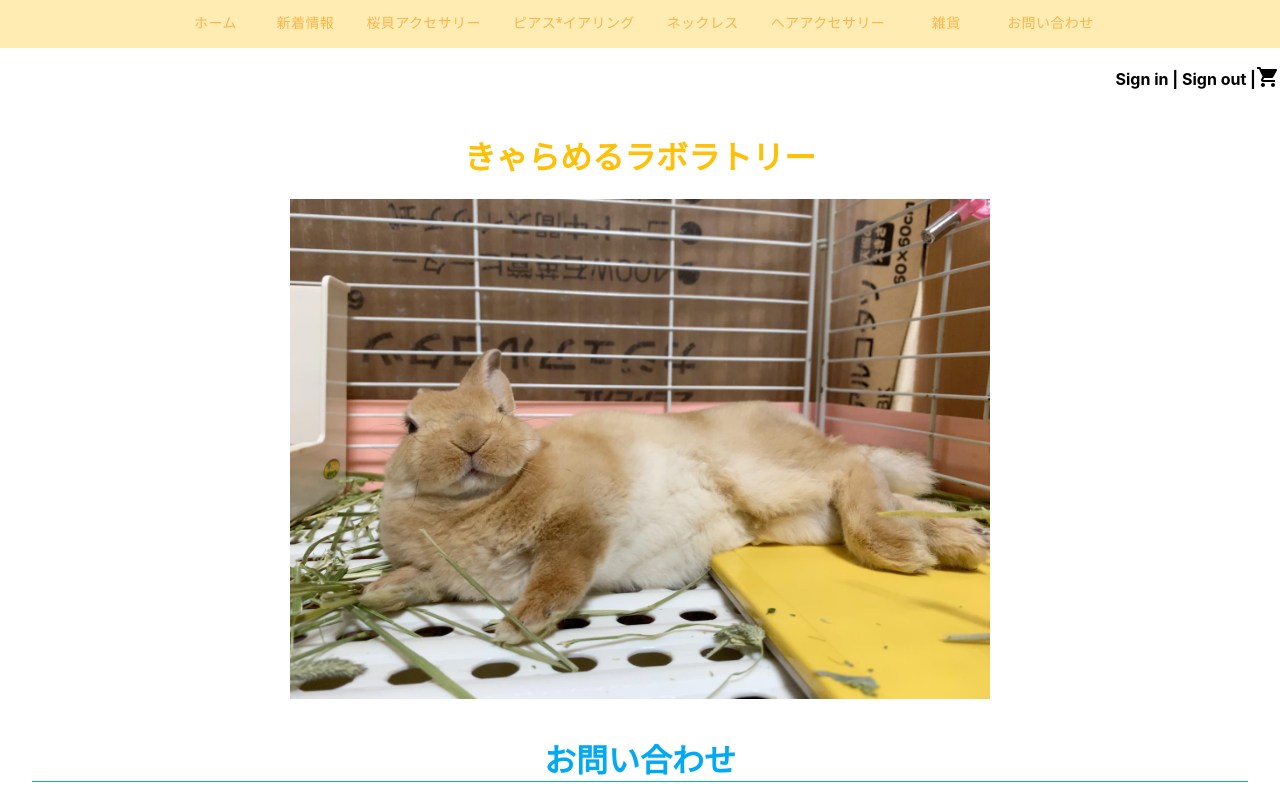
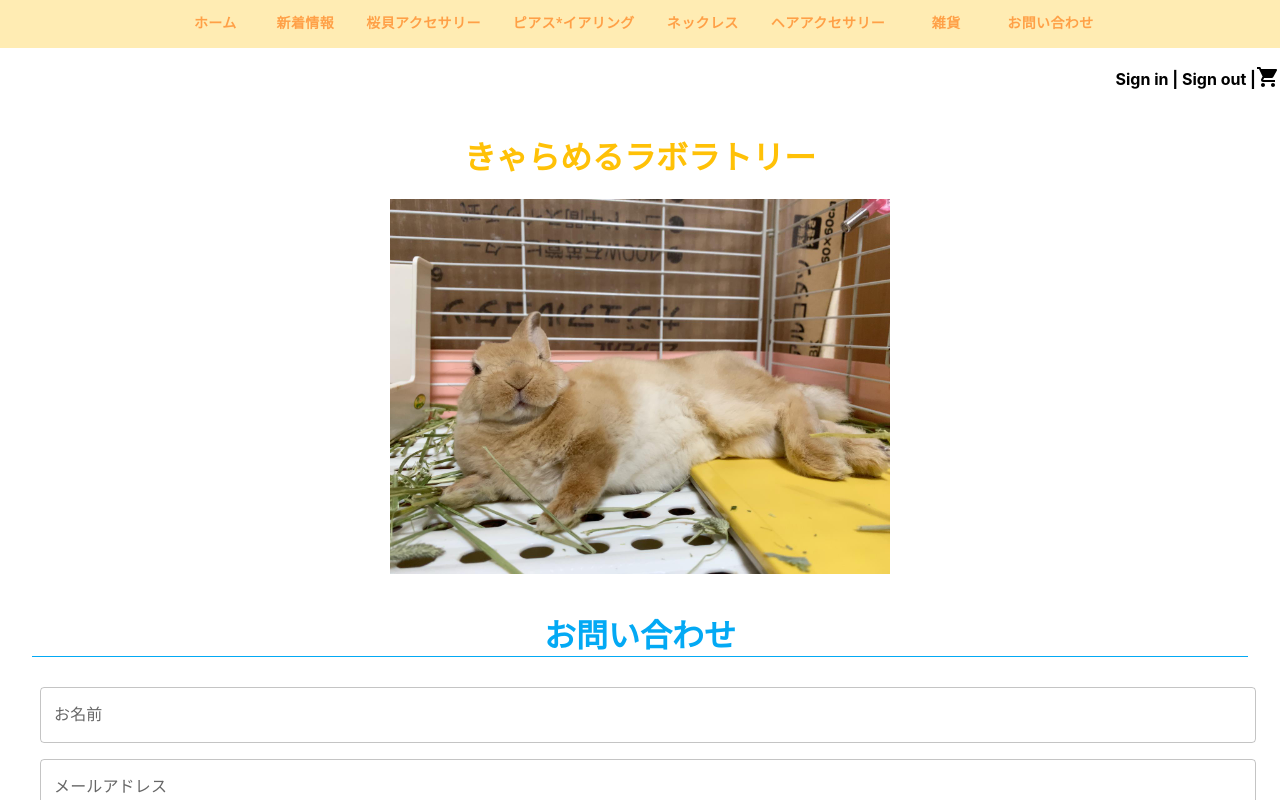
Before and after one commit to KamiHitoe/next-caramel-laboratory, a Next.js app: page /contact in a window 1280 px wide. Shown: the top 800 px of the page. Built offline with nearby package versions, Linux system fonts and the light colour scheme.

Commit message:
add design definition

```diff
--- a/src/components/layouts/navbar.tsx
+++ b/src/components/layouts/navbar.tsx
@@ -4,16 +4,18 @@ import { styled } from "@mui/material/styles";
 import Tabs from "@mui/material/Tabs";
 import Tab from "@mui/material/Tab";
 import Box from "@mui/material/Box";
-import { amber, pink } from "@mui/material/colors";
+import { amber, lightBlue } from "@mui/material/colors";
 
 // styles
 const StyledTabs = styled(Tabs)({ backgroundColor: amber[100], });
 const StyledTab = styled(Tab)({
-  color: amber[800],
+  color: amber[900],
+  fontSize: 14,
+  fontWeight: "bold",
   "&:hover": {
-    color: pink[500],
-    backgroundColor: pink[50],
-    borderBottom: "2px solid pink",
+    color: lightBlue[500],
+    backgroundColor: lightBlue[100],
+    borderBottom: "2px solid lightBlue",
   }
 });
 
--- a/src/components/layouts/top.tsx
+++ b/src/components/layouts/top.tsx
@@ -7,8 +7,8 @@ const Top = () => {
       <Image
         src="/images/caramel_top.jpg"
         alt="caramel_top"
-        width="700"
-        height="500"
+        width="500"
+        height="375"
       />
 
     </div>
--- a/src/styles/globals.scss
+++ b/src/styles/globals.scss
@@ -1,16 +1,30 @@
+// color
 $amber: #ffc107;
 $amber-light: #ffecb3;
 $light-blue: #03a9f4;
 $gray: #9e9e9e;
 $warning: #f44336;
 
+// font-size
+/**
+text: 16px
+privacy: 12px
+title: 32px
+subtitle: 24px
+**/
+.text {
+  font-size: 16px;
+}
+
 // custom
 main {
   margin: 2rem 2rem;
 }
+// h1
 .title {
   color: $amber;
 }
+// h2
 .subtitle {
   color: $light-blue;
   border-bottom: 1px solid $light-blue;
```
Also changed, not shown: design/frontend/README.md (added).
